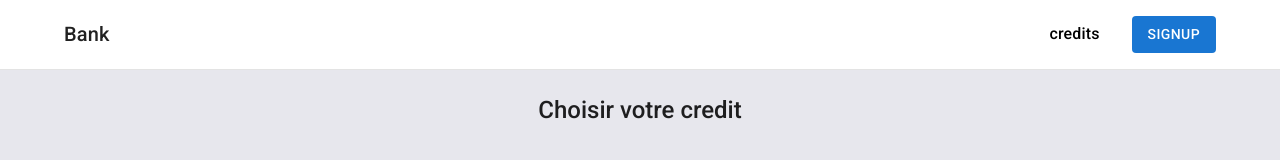
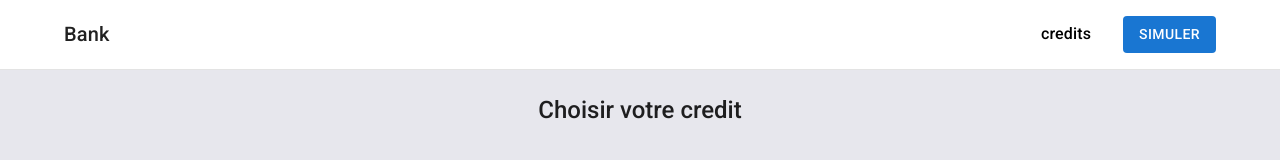
Before and after one commit to devferno/simulationapi, a React (Create React App) app: page / in a window 1280 px wide. Shown: the top 160 px of the page. Built offline with nearby package versions, Linux system fonts and the light colour scheme.

Commit message:
fix some phrases

```diff
--- a/src/components/Navbar.jsx
+++ b/src/components/Navbar.jsx
@@ -21,7 +21,7 @@ const Navbar = () => {
                   <Typography variant="body1" sx={{mx:2}}>historique</Typography>
               </Link> */}
               <Link to="/simuler">
-                  <Button variant="contained" sx={{ml:2}} disableElevation>signup</Button>
+                  <Button variant="contained" sx={{ml:2}} disableElevation>Simuler</Button>
               </Link>
           </Box>
       </Box>
```
